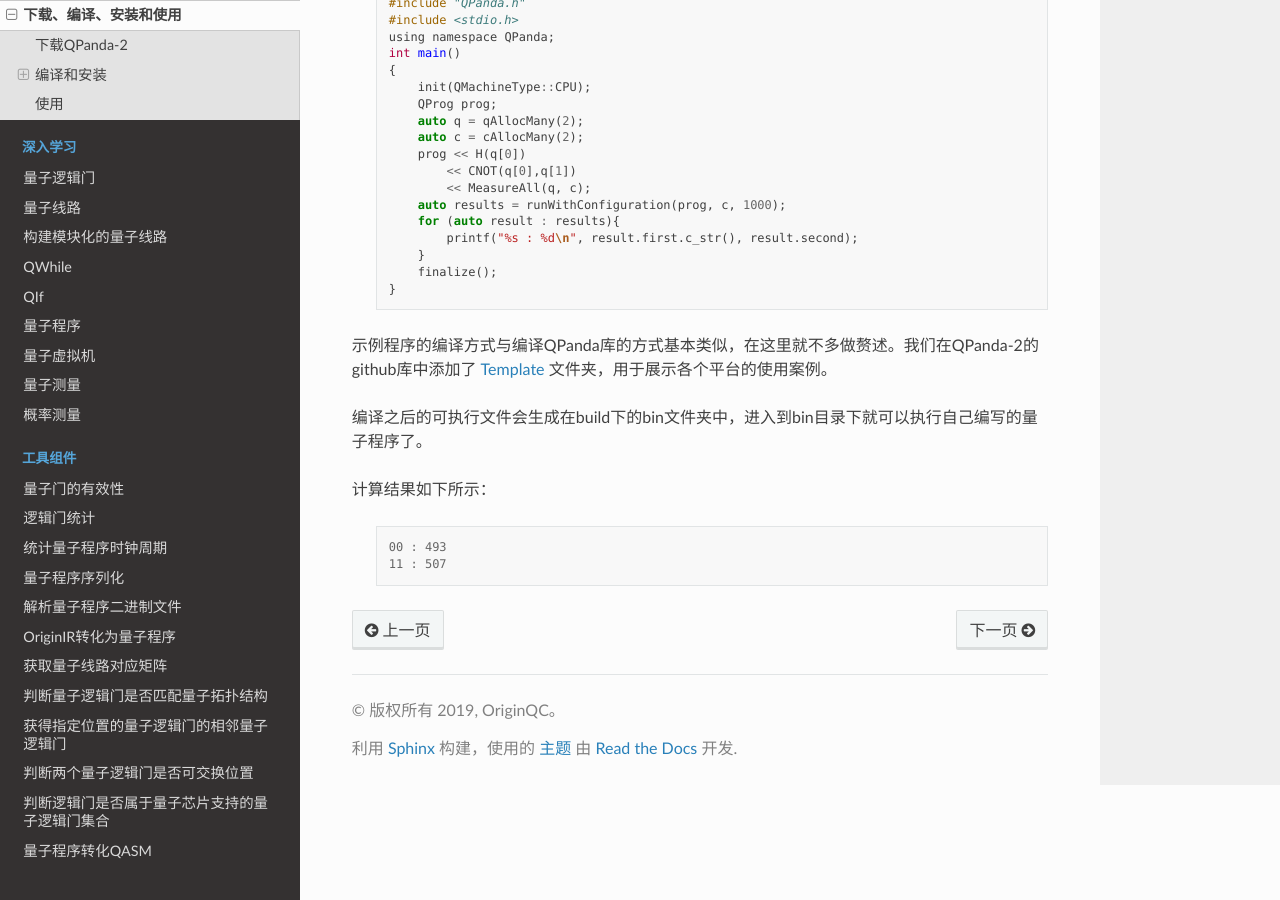
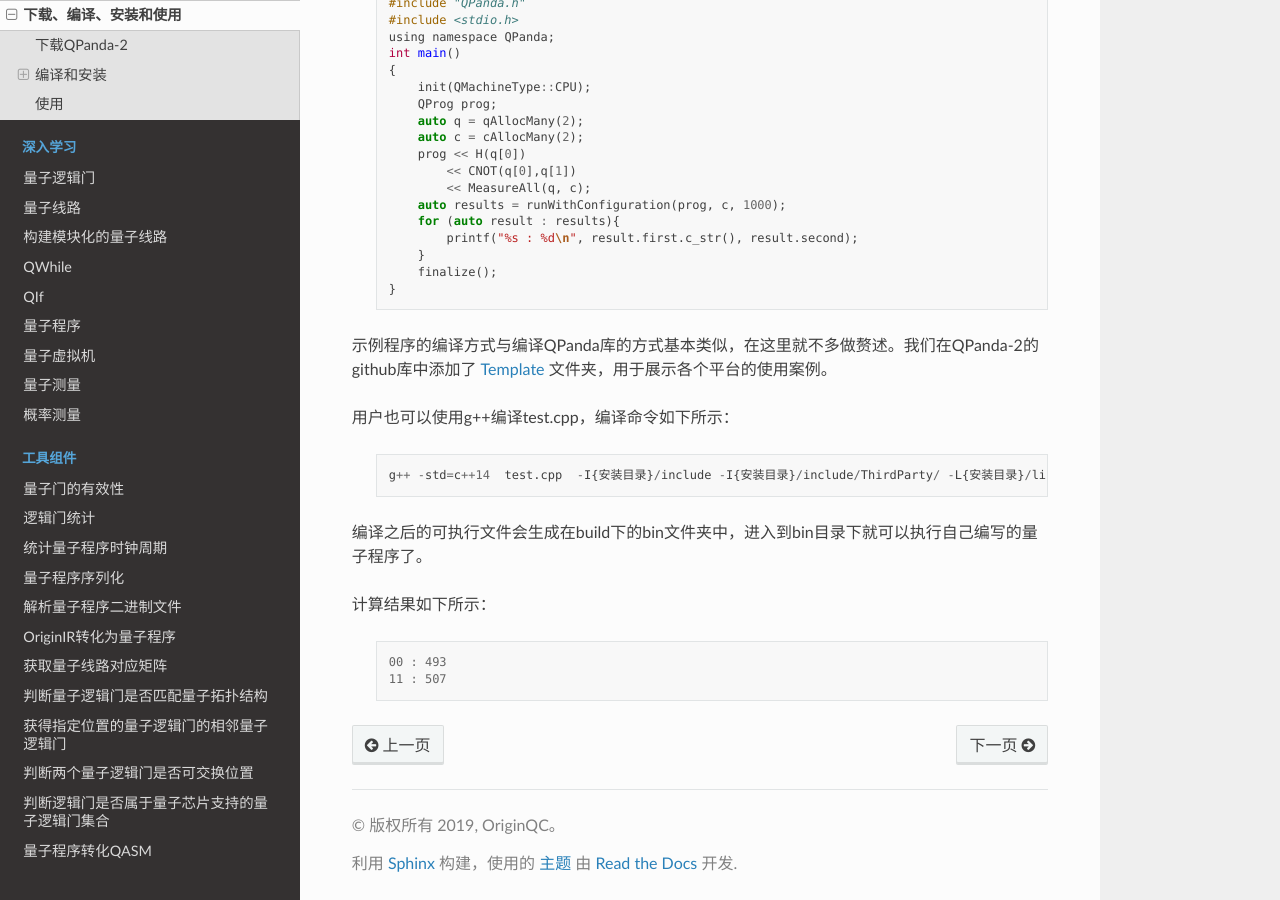
Before and after one commit to liye0005/QPanda-Toturial, a Sphinx documentation site: the page built from source/Tutorial.rst, in a window 1280 px wide and 900 px high, scrolled down 4985 px. Built offline with Sphinx 7.4.7 and the Read the Docs theme 2.0.0, drawn with Linux system fonts in a browser that asks for light colours; pages that are not in the unit, such as notebooks, are missing from menus.

Commit message:
Update Tutorial.rst

```diff
--- a/source/Tutorial.rst
+++ b/source/Tutorial.rst
@@ -161,6 +161,13 @@ Linux 和 MacOS
 
 示例程序的编译方式与编译QPanda库的方式基本类似，在这里就不多做赘述。我们在QPanda-2的github库中添加了 `Template <https://github.com/OriginQ/QPanda-2/tree/master/Template>`_ 文件夹，用于展示各个平台的使用案例。
 
+用户也可以使用g++编译test.cpp，编译命令如下所示：
+
+    .. code-block:: c
+
+        g++ -std=c++14  test.cpp  -I{安装目录}/include -I{安装目录}/include/ThirdParty/ -L{安装目录}/lib/  -lQPanda2 -lTinyXML -fopenmp -o test
+
+
 编译之后的可执行文件会生成在build下的bin文件夹中，进入到bin目录下就可以执行自己编写的量子程序了。
 
 
```
